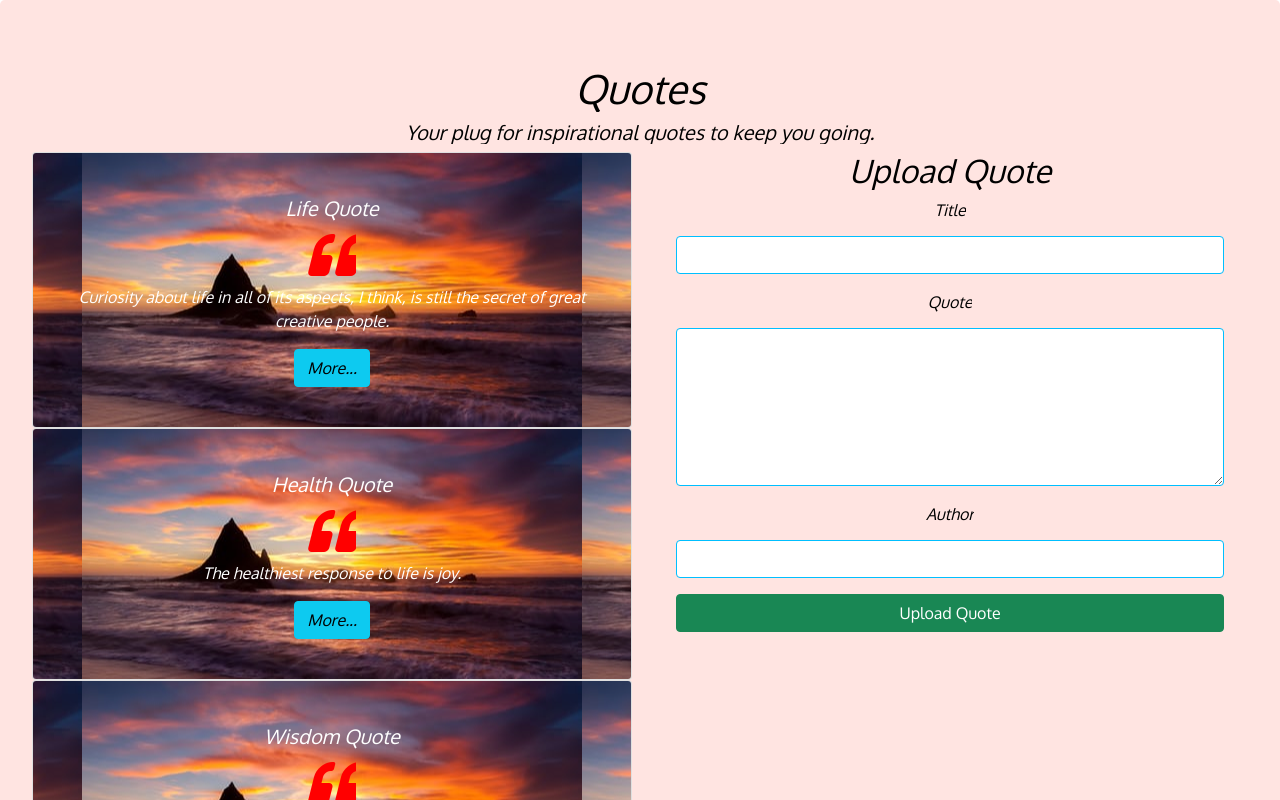
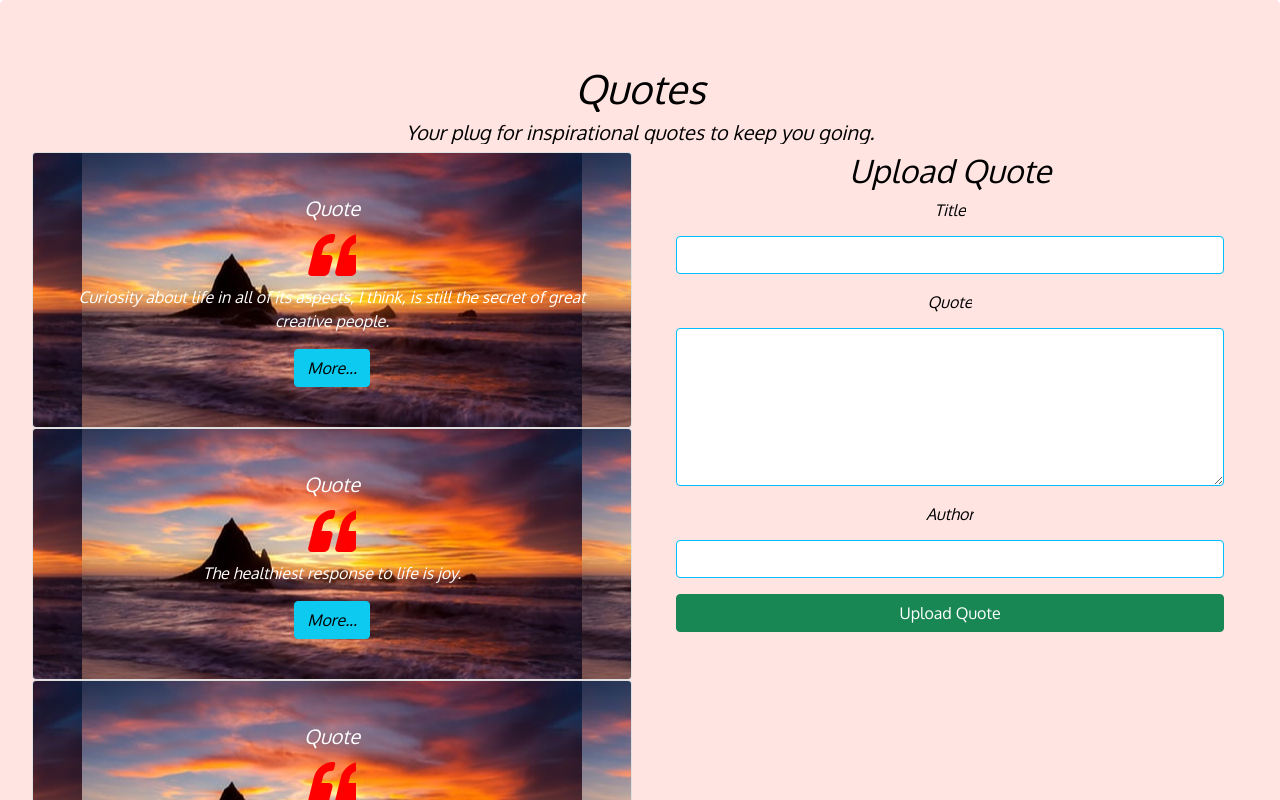
Before and after one commit to AnnabelNkir/Quotes_app, an Angular app: page / in a window 1280 px wide. Shown: the top 800 px of the page. Built offline with nearby package versions, Linux system fonts and the light colour scheme.

Commit message:
Adds changes to the quote form

```diff
--- a/src/app/day-count.pipe.ts
+++ b/src/app/day-count.pipe.ts
@@ -1,3 +1,5 @@
+
+
 
 
 import { Pipe, PipeTransform } from '@angular/core';
--- a/src/app/quote/quote.component.ts
+++ b/src/app/quote/quote.component.ts
@@ -8,16 +8,16 @@ import { Quote } from '../quote';
 })
 export class QuoteComponent implements OnInit {
   myQuotes:Quote[] = [
-    new Quote(1, 'Life Quote', 'Curiosity about life in all of its aspects, I think, is still the secret of great creative people.','Leo Burnett',new Date(2021,10,12)),
-    new Quote(2, 'Health Quote', 'The healthiest response to life is joy.','Deepak Chopra',new Date(2021,10,11)),
-    new Quote(3, 'Wisdom Quote','The best portion of a good man’s life is his little nameless, unencumbered acts of kindness and of love.','Wordsworth',new Date(2021,10,10)),
+    new Quote(1, 'Quote', 'Curiosity about life in all of its aspects, I think, is still the secret of great creative people.','Leo Burnett',new Date(2021,10,12)),
+    new Quote(2, 'Quote', 'The healthiest response to life is joy.','Deepak Chopra',new Date(2021,10,11)),
+    new Quote(3, 'Quote','The best portion of a good man’s life is his little nameless, unencumbered acts of kindness and of love.','Wordsworth',new Date(2021,10,10)),
 
 
   ];
-  showAuthor(index: string | number){
+  showAuthor(index){
     this.myQuotes[index].moreDetails = !this.myQuotes[index].moreDetails;
   }
-  removeQuote(toDelete: any,index: number): void{
+  removeQuote(toDelete,index){
     if(toDelete){
       let confirmDelete = confirm('Are you sure you want to delete this quote?');
 
--- a/tsconfig.json
+++ b/tsconfig.json
@@ -23,8 +23,8 @@
   },
   "angularCompilerOptions": {
     "enableI18nLegacyMessageIdFormat": false,
-    "strictInjectionParameters": true,
-    "strictInputAccessModifiers": true,
-    "strictTemplates": true
+    "strictInjectionParameters": false,
+    "strictInputAccessModifiers":false,
+    "strictTemplates": false
   }
 }
```
